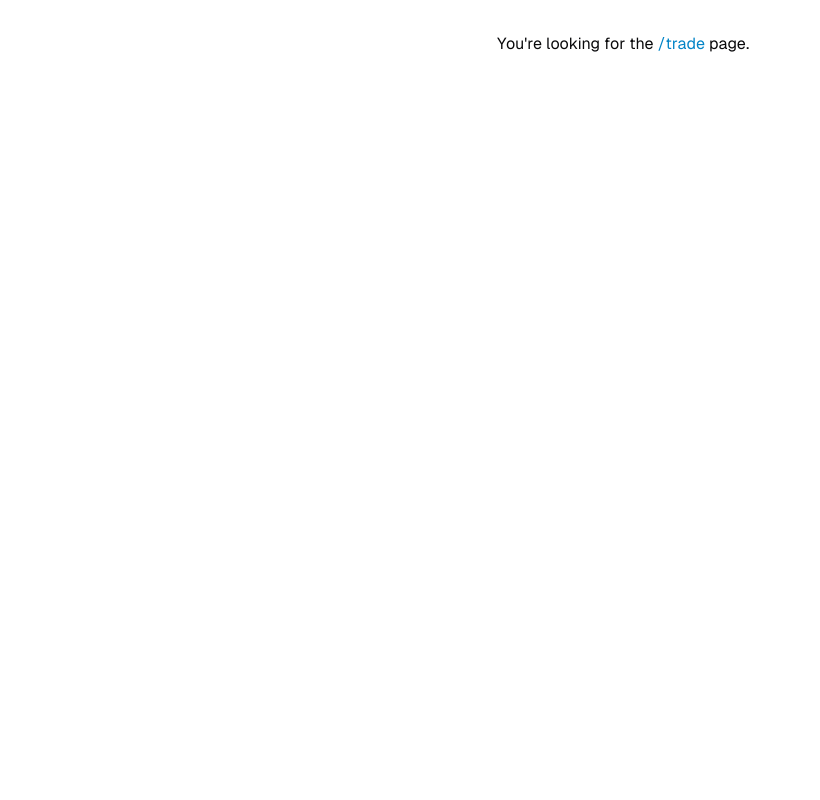
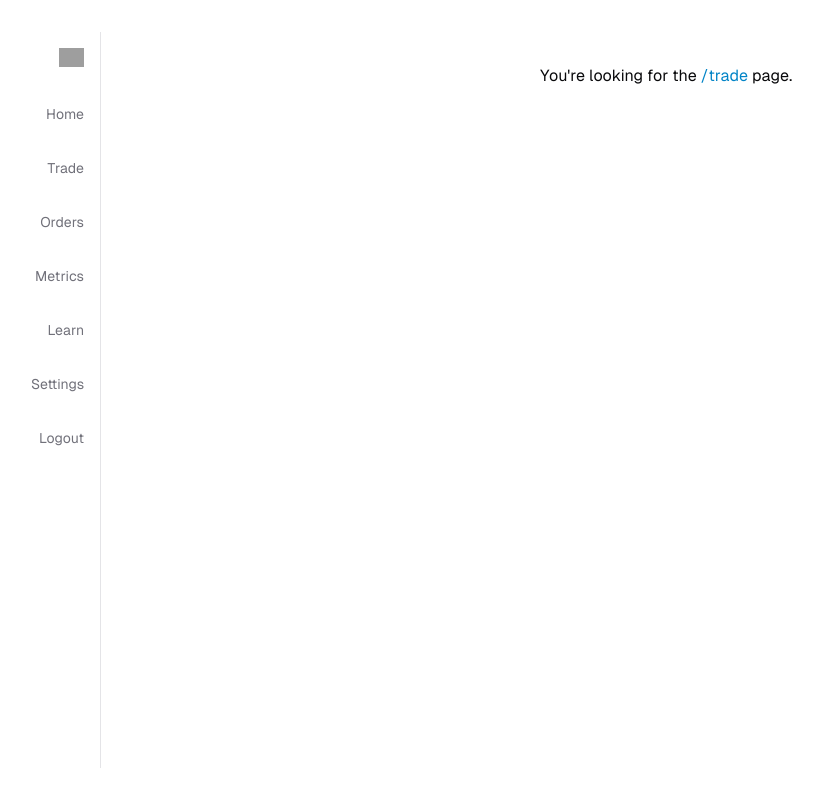
Before and after one commit to darzyx/gpu-auction-house, a Next.js app: page / in a window 1280 px wide. Shown: the whole page, without its empty margins (17-837 px from the left). Built offline with nearby package versions, Linux system fonts and the light colour scheme; grey boxes are pictures that could not be loaded.

Commit message:
Reuse the same nav on all pages to avoid unnecessary re-renders

```diff
--- a/src/app/layout.tsx
+++ b/src/app/layout.tsx
@@ -1,6 +1,8 @@
 import type { Metadata } from "next";
 import localFont from "next/font/local";
 
+import Navigation from "@/components/navigation";
+import { Separator } from "@/components/ui/separator";
 import { Toaster } from "@/components/ui/sonner";
 import "./globals.css";
 
@@ -65,7 +67,17 @@ export default function RootLayout({
                     "antialiased flex w-full h-full justify-center"
                 }
             >
-                {children}
+                <div className="w-full max-w-7xl h-full p-0 lg:p-8 grid grid-rows-[auto_auto_1fr] lg:grid-rows-1 lg:grid-cols-[auto_auto_1fr]">
+                    <div className="lg:h-full p-4 sm:p-6 lg:p-4">
+                        <Navigation />
+                    </div>
+                    <Separator
+                        orientation="vertical"
+                        className="hidden lg:block"
+                    />
+                    <Separator orientation="horizontal" className="lg:hidden" />
+                    <div>{children}</div>
+                </div>
                 <Toaster />
             </body>
         </html>
--- a/src/app/orders/index.tsx
+++ b/src/app/orders/index.tsx
@@ -2,10 +2,8 @@
 
 import { useState } from "react";
 
-import Navigation from "@/components/navigation";
 import OrdersTable from "@/components/trade/orders-table";
 import ordersColumns from "@/components/trade/orders-table/columns";
-import { Separator } from "@/components/ui/separator";
 import { TOrder } from "@/db/schema";
 
 export default function Orders({ initOrders }: { initOrders: TOrder[] }) {
@@ -21,19 +19,12 @@ export default function Orders({ initOrders }: { initOrders: TOrder[] }) {
     };
 
     return (
-        <main className="w-full max-w-7xl h-full p-0 lg:p-8 grid grid-rows-[auto_auto_1fr] lg:grid-rows-1 lg:grid-cols-[auto_auto_1fr]">
-            <div className="lg:h-full p-4 sm:p-6 lg:p-4">
-                <Navigation />
-            </div>
-            <Separator orientation="vertical" className="hidden lg:block" />
-            <Separator orientation="horizontal" className="lg:hidden" />
-            <div className="w-full h-full p-4 sm:p-6 lg:p-4">
-                <OrdersTable
-                    orders={orders}
-                    columns={ordersColumns}
-                    onOrderCanceled={handleOrderCanceled}
-                />
-            </div>
+        <main className="w-full h-full p-4 sm:p-6 lg:p-4">
+            <OrdersTable
+                orders={orders}
+                columns={ordersColumns}
+                onOrderCanceled={handleOrderCanceled}
+            />
         </main>
     );
 }
--- a/src/app/trade/index.tsx
+++ b/src/app/trade/index.tsx
@@ -2,7 +2,6 @@
 
 import { useState } from "react";
 
-import Navigation from "@/components/navigation";
 import Exchange from "@/components/trade/exchange";
 import OrdersTable from "@/components/trade/orders-table";
 import ordersColumns from "@/components/trade/orders-table/columns";
@@ -28,13 +27,7 @@ export default function Trade({ initOrders }: { initOrders: TOrder[] }) {
     };
 
     return (
-        <main className="w-full max-w-7xl h-full p-0 lg:p-8 grid grid-rows-[auto_auto_1fr] lg:grid-rows-1 lg:grid-cols-[auto_auto_1fr]">
-            <div className="lg:h-full p-4 sm:p-6 lg:p-4">
-                <Navigation />
-            </div>
-            <Separator orientation="vertical" className="hidden lg:block" />
-            <Separator orientation="horizontal" className="lg:hidden" />
-            <div className="grid grid-rows-[auto_auto_1fr] h-full">
+        <main className="grid grid-rows-[auto_auto_1fr] h-full">
             <div className="w-full grid grid-cols-1 md:grid-cols-[375px_auto_1fr] lg:grid-cols-[400px_auto_1fr]">
                 <div>
                     <div className="p-4 sm:p-6 lg:p-4">
@@ -46,10 +39,7 @@ export default function Trade({ initOrders }: { initOrders: TOrder[] }) {
                     </div>
                 </div>
                 <Separator className="md:hidden" />
-                    <Separator
-                        orientation="vertical"
-                        className="hidden md:block"
-                    />
+                <Separator orientation="vertical" className="hidden md:block" />
                 <div className="p-4 sm:p-6 lg:p-4">
                     <Prices />
                 </div>
@@ -64,7 +54,6 @@ export default function Trade({ initOrders }: { initOrders: TOrder[] }) {
                     />
                 </div>
             </div>
-            </div>
         </main>
     );
 }
--- a/src/components/navigation.tsx
+++ b/src/components/navigation.tsx
@@ -1,3 +1,5 @@
+"use client";
+
 import { Button } from "@/components/ui/button";
 import {
     Sheet,
```
Lines whose indentation alone changed are shown as unchanged.
